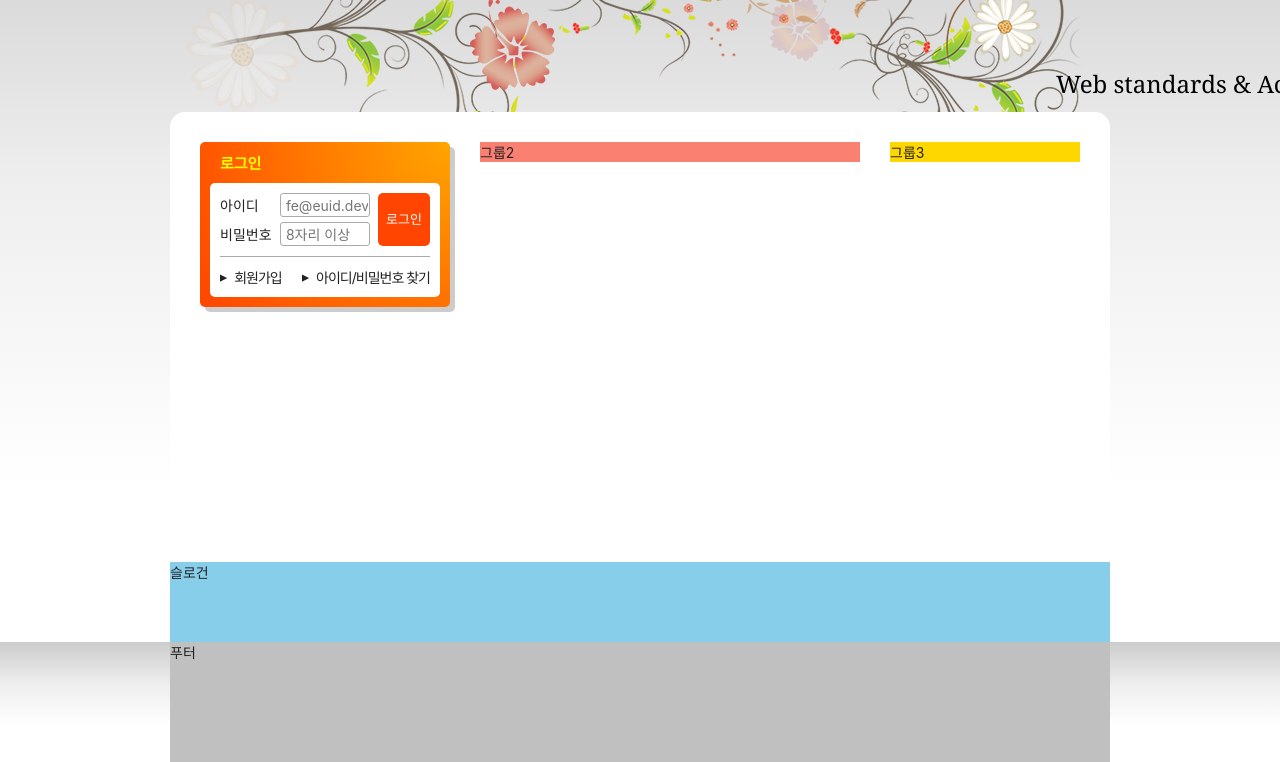
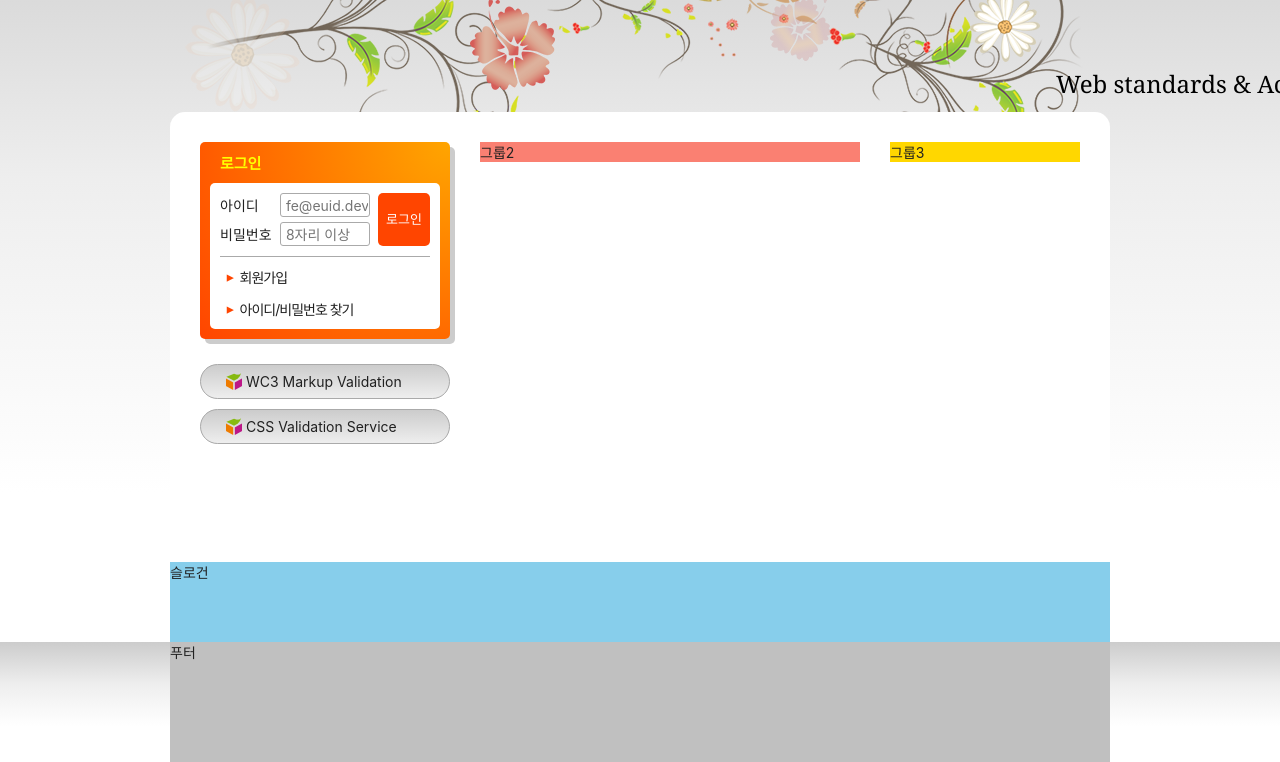
Before and after one commit to mungmung2j/HTML5, a plain HTML site: page index.html in a window 1280 px wide. Shown: the part 135-897 px from the top of the page. Drawn offline with Linux system fonts and the light colour scheme; a web font is replaced by a local one.

Commit message:
유효성 검사 배너 완성

```diff
--- a/index.html
+++ b/index.html
@@ -154,10 +154,23 @@
           </fieldset>
         </form>
         <ul class="sign">
-          <li><a href="/">회원가입</a></li>
-          <li><a href="/">아이디/비밀번호 찾기</a></li>
+          <li><a href="/" class="icon-right-dir">회원가입</a></li>
+          <li><a href="/" class="icon-right-dir">아이디/비밀번호 찾기</a></li>
         </ul>
       </section>
+      <h2 class="a11y-hidden">유효성 검사 배너</h2>
+      <ul class="validation-list">
+        <li>
+          <a href="/" target="_blank" rel="noopener noreferrer" title="마크업 유효성검사 사이트로 이동 (새창)">
+            WC3 Markup Validation
+          </a>
+        </li>
+        <li>
+          <a href="/" target="_blank" rel="noopener noreferrer" title="CSS 유효성검사 사이트로 이동 (새창)">
+            CSS Validation Service
+          </a>
+        </li>
+      </ul>
     </div>
     <div class="group group2">그룹2</div>
     <div class="group group3">그룹3</div>
--- a/styles/style.css
+++ b/styles/style.css
@@ -360,21 +360,45 @@ body {
   background-color: #fff;
   border-radius: 0 0 5px 5px;
   padding: 4px 10px;
-  display:flex;
-  flex-flow:row nowrap;
-  justify-content: space-between;
+}
+.sign li {
+  display: inline-block;
 }
 
-.sign a{
-  display:block;
-  padding:6px 0;
+.sign li:first-child {
+  margin-right: 16px;
+}
+
+.sign a {
+  display: inline-block;
+  padding: 6px 0;
   letter-spacing: -1px;
 }
 
-.sign a::before{
-  content:"\e804";
-  font-family:fontello;
-  margin-right:8px;
+.sign a::before {
+  color: orangered;
+}
+/* 유효성 검사 배너 */
+.validation-list{
+  margin-top:25px;
+}
+.validation-list li{
+  margin-top:10px;
+}
+
+.validation-list a{
+  display:block;
+  background: url(images/validation_icon.png)no-repeat 25px 50%, #ccc linear-gradient(to bottom, #ccc, #eee);
+  padding:8px 15px 8px 45px;
+  border-radius:30px;
+  border: 1px solid #aaa;
+
+}
+
+
+.validation-list a:hover,
+.validation-list a:focus{
+  color:#f00;
 }
 
 /* 슬로건 */
```
